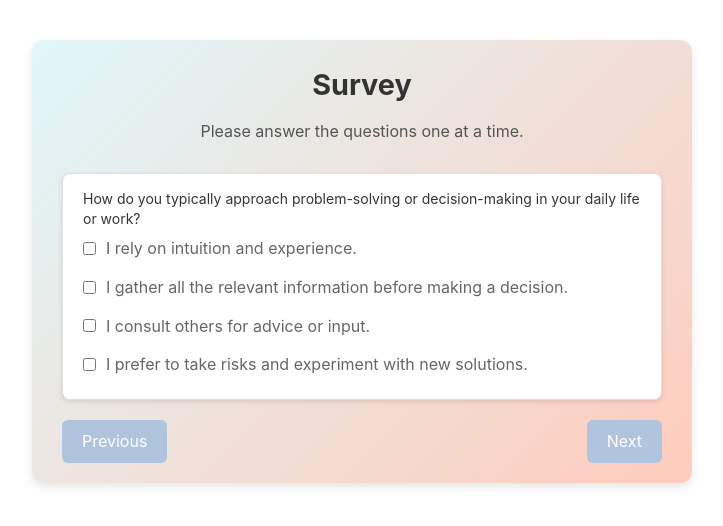
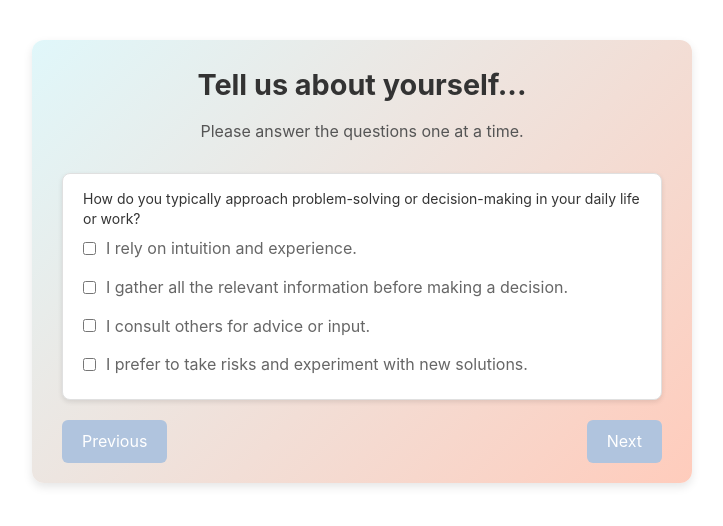
Before and after one commit to hieuletainguyen/hack_the_hill, a React (Create React App) app in the folder frontend/: page /survey in a window 1280 px wide. Shown: the top 526 px of the page, without its empty margins (278-1001 px from the left). Built offline with nearby package versions, Linux system fonts and the light colour scheme; no server answers.

Commit message:
changed survey title

```diff
--- a/frontend/src/components/Survey.js
+++ b/frontend/src/components/Survey.js
@@ -55,7 +55,7 @@ export const Survey = (props) => {
     <div className="main-survey-container">
     <Zoom in timeout={600}>
       <div className="survey-header">
-        <h2>Survey</h2>
+        <h2>Tell us about yourself...</h2>
         <p>Please answer the questions one at a time.</p>
       </div>
     </Zoom>
```
